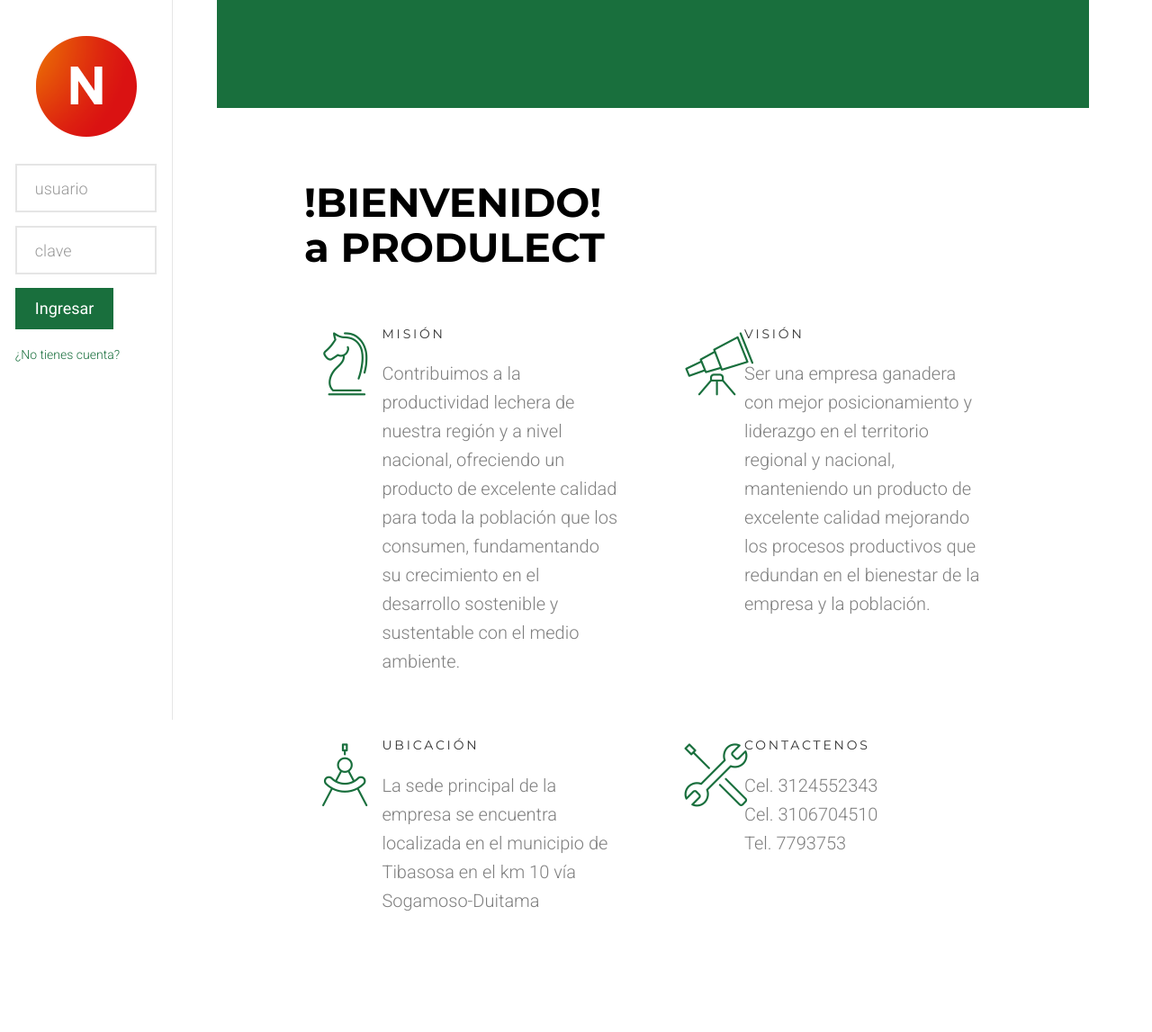
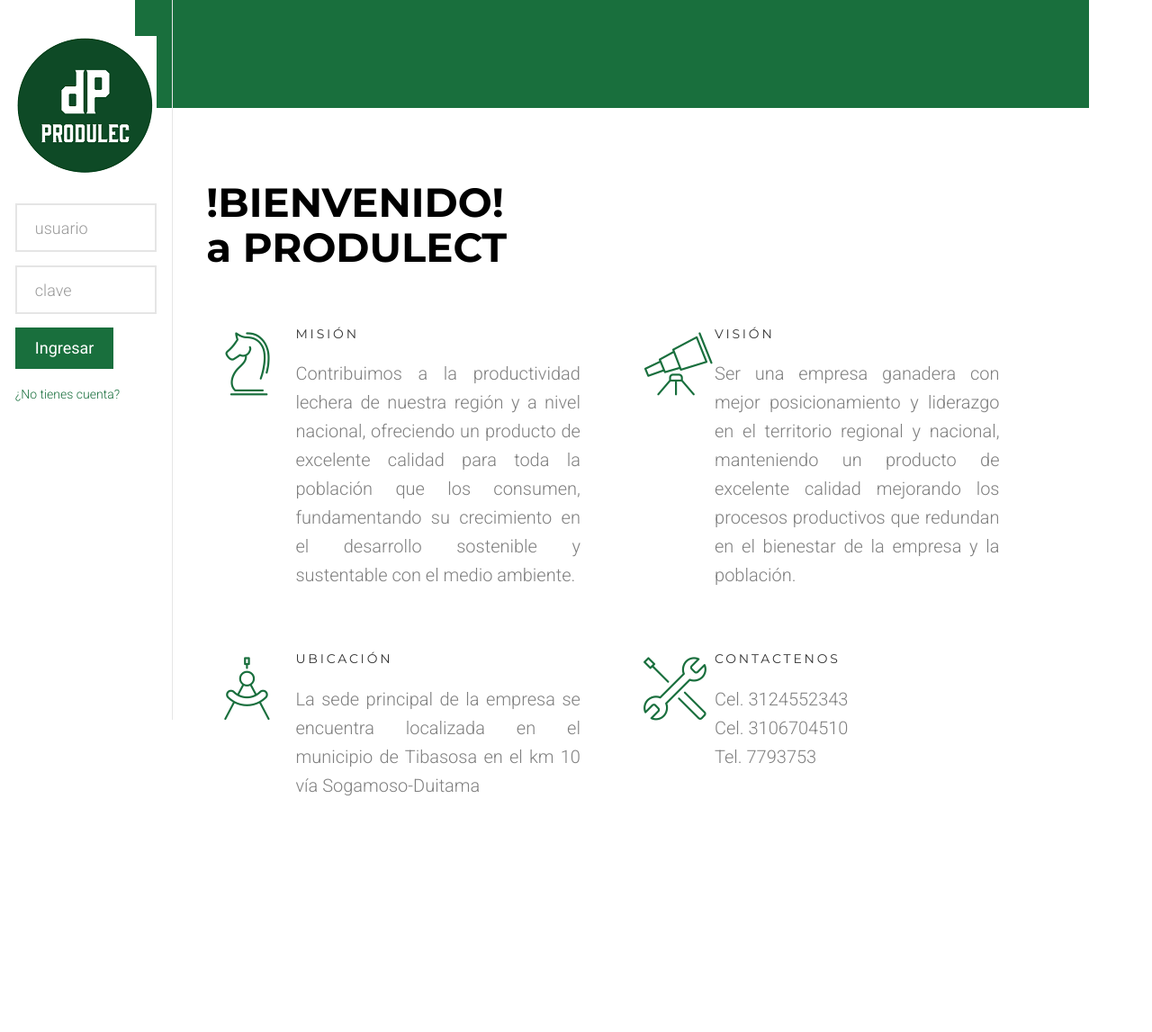
Before and after one commit to AriasPaez/TrabajoCampo, a Django app: page /produlect/ in a window 1280 px wide. Shown: the whole page at 90% size. After the commit the page ends 885 px from the top, so only its background shows below. Run offline with Django 3.2, Linux system fonts and the light colour scheme; some libraries are stand-ins or nearby versions; some web fonts are replaced.

Commit message:
Changes in front-end

```diff
--- a/PRODULEC/produlect/static/css/style.css
+++ b/PRODULEC/produlect/static/css/style.css
@@ -221,7 +221,7 @@ figure {
 }
 
 #fh5co-main {
-  width: 85%;
+  width: 93%;
   float: right;
   -webkit-transition: 0.5s;
   -o-transition: 0.5s;
@@ -229,17 +229,17 @@ figure {
 }
 @media screen and (max-width: 1200px) {
   #fh5co-main {
-    width: 70%;
+    width: 98%;
   }
 }
-@media screen and (max-width: 768px) {
+@media screen and (max-width: 1200px) {
   #fh5co-main {
     width: 100%;
   }
 }
 #fh5co-main .fh5co-narrow-content {
   position: relative;
-  width: 80%;
+  width: 85%;
   margin: 0 auto;
   padding: 4em 0;
 }
@@ -359,7 +359,7 @@ body.offcanvas #fh5co-main, body.offcanvas .fh5co-nav-toggle {
 }
 .fh5co-testimonial .item figure img {
   max-width: inherit;
-  width: 90px;
+  width: 100px;
   margin: 0 auto;
   -webkit-border-radius: 50%;
   -moz-border-radius: 50%;
@@ -493,17 +493,20 @@ body.offcanvas #fh5co-main, body.offcanvas .fh5co-nav-toggle {
   float: right;
   text-align: left;
   width: 70%;
+  text-align: justify;
 }
 @media screen and (max-width: 768px) {
   .fh5co-counter .fh5co-text {
     width: 100%;
-    text-align: center;
+
+    text-align: justify;
   }
 }
 .fh5co-counter .fh5co-text h3 {
   margin: 0;
   padding: 0;
   position: relative;
+  text-align: justify;
 }
 .fh5co-counter .fh5co-text h3.border-bottom:after {
   content: "";
@@ -598,20 +601,24 @@ body.offcanvas #fh5co-main, body.offcanvas .fh5co-nav-toggle {
 .fh5co-feature .fh5co-text {
   float: right;
   width: 80%;
+  text-align: justify;
 }
 @media screen and (max-width: 768px) {
   .fh5co-feature .fh5co-text {
     width: 82%;
+    text-align: justify;
   }
 }
 @media screen and (max-width: 480px) {
   .fh5co-feature .fh5co-text {
     width: 72%;
+    text-align: justify;
   }
 }
 .fh5co-feature .fh5co-text h2, .fh5co-feature .fh5co-text h3 {
   margin: 0;
   padding: 0;
+  text-align: justify;
 }
 .fh5co-feature .fh5co-text h3 {
   font-weight: 300;
@@ -620,6 +627,7 @@ body.offcanvas #fh5co-main, body.offcanvas .fh5co-nav-toggle {
   font-size: 14px;
   letter-spacing: .2em;
   text-transform: uppercase;
+  text-align: justify;
 }
 
 .fh5co-heading {
--- a/PRODULEC/produlect/templates/bovine/create.html
+++ b/PRODULEC/produlect/templates/bovine/create.html
@@ -4,7 +4,7 @@
 <div id="fh5co-page">
 	<a href="#" class="js-fh5co-nav-toggle fh5co-nav-toggle"><i></i></a>
 	<aside id="fh5co-aside" role="complementary" class="border js-fullheight">
-		<h1 id="fh5co-logo"><a href="index.html"><img src="{% static 'images/logo.png' %}"
+		<h1 id="fh5co-logo"><a href="index.html"><img src="{% static 'images/logo_1.png' %}"
 					alt="Free HTML5 Bootstrap Website Template"></a></h1>
 		<nav id="fh5co-main-menu" role="navigation">
 			<ul>
--- a/PRODULEC/produlect/templates/bovine/search.html
+++ b/PRODULEC/produlect/templates/bovine/search.html
@@ -5,7 +5,7 @@
 	<a href="#" class="js-fh5co-nav-toggle fh5co-nav-toggle"><i></i></a>
 	<aside id="fh5co-aside" role="complementary" class="border js-fullheight">
 
-		<h1 id="fh5co-logo"><a href="index.html"><img src="{% static 'images/logo.png' %}"
+		<h1 id="fh5co-logo"><a href="index.html"><img src="{% static 'images/logo_2.png' %}"
 					alt="Free HTML5 Bootstrap Website Template"></a></h1>
 		<nav id="fh5co-main-menu" role="navigation">
 			<ul>
--- a/PRODULEC/produlect/templates/bovine/update.html
+++ b/PRODULEC/produlect/templates/bovine/update.html
@@ -4,7 +4,7 @@
 <div id="fh5co-page">
 	<a href="#" class="js-fh5co-nav-toggle fh5co-nav-toggle"><i></i></a>
 	<aside id="fh5co-aside" role="complementary" class="border js-fullheight">
-		<h1 id="fh5co-logo"><a href="index.html"><img src="{% static 'images/logo.png' %}"
+		<h1 id="fh5co-logo"><a href="index.html"><img src="{% static 'images/logo_1.png' %}"
 					alt="Free HTML5 Bootstrap Website Template"></a></h1>
 		<nav id="fh5co-main-menu" role="navigation">
 			<ul>
--- a/PRODULEC/produlect/templates/home.html
+++ b/PRODULEC/produlect/templates/home.html
@@ -1,11 +1,12 @@
 {% extends "base/base.html" %}
 {% load static %}
 {% block content %}
+<body>
 <div id="fh5co-page">
 	<a href="#" class="js-fh5co-nav-toggle fh5co-nav-toggle"><i></i></a>
 	<aside id="fh5co-aside" role="complementary" class="border js-fullheight">
 
-		<h1 id="fh5co-logo"><a href="index.html"><img src="{% static 'images/logo.png'%}"
+		<h1 id="fh5co-logo"><a href="index.html"><img src="{% static 'images/logo_1.png'%}"
 					alt="Free HTML5 Bootstrap Website Template"></a></h1>
 		<div class="row">
 			<div class="row">
@@ -30,20 +31,22 @@
 											<a style="font-size: 14px" href="{% url 'registeruser' %}">¿No tienes cuenta?</a>
 										</div>
 								</div>
-								<div class="col-md-2">
+
 							</div>
 						</div>
 					</div>
 				</form>
 			</div>
+
 	</aside>
+
 
 	<div id="fh5co-main">
 		<div class="fh5co-testimonial">
-
 		</div>
 		<div class="fh5co-narrow-content">
 			<h2 class="fh5co-heading animate-box" data-animate-effect="fadeInLeft">!BIENVENIDO! <span>a PRODULECT</span></h2>
+
 			<div class="row">
 				<div class="col-md-6">
 					<div class="fh5co-feature animate-box" data-animate-effect="fadeInLeft">
@@ -51,8 +54,9 @@
 							<i class="icon-strategy"></i>
 						</div>
 						<div class="fh5co-text">
-							<h3>Misión</h3>
+							<h3>MISIÓN</h3>
 								<p>Contribuimos a la productividad lechera de nuestra región y a nivel nacional, ofreciendo un producto de excelente calidad para toda la población que los consumen, fundamentando su crecimiento en el desarrollo sostenible y sustentable con el medio ambiente.</p>
+
 						</div>
 					</div>
 				</div>
@@ -62,12 +66,14 @@
 							<i class="icon-telescope"></i>
 						</div>
 						<div class="fh5co-text">
-							<h3>Visión</h3>
+							<h3>VISIÓN</h3>
 							<p>Ser una empresa ganadera con mejor posicionamiento y liderazgo en el territorio regional y nacional, manteniendo un producto de excelente calidad mejorando los procesos productivos que redundan en el bienestar de la empresa y la población.</p>
+
 						</div>
 					</div>
 				</div>
 		    </div>
+
 			<div class="row">
 				<div class="col-md-6">
 					<div class="fh5co-feature animate-box" data-animate-effect="fadeInLeft">
@@ -86,7 +92,7 @@
 							<i class="icon-tools-2"></i>
 						</div>
 						<div class="fh5co-text">
-							<h3>Contactenos</h3>
+							<h3>CONTACTENOS</h3>
 								<p>Cel. 3124552343</br>
 									Cel. 3106704510</br>
 									Tel. 7793753</p>
@@ -97,6 +103,5 @@
 		</div>
 		</div>
 </div>
-</div>
-</div>
+</body>
 {% endblock content%}
--- a/PRODULEC/produlect/templates/index.html
+++ b/PRODULEC/produlect/templates/index.html
@@ -6,7 +6,7 @@
 	<a href="#" class="js-fh5co-nav-toggle fh5co-nav-toggle"><i></i></a>
 	<aside id="fh5co-aside" role="complementary" class="border js-fullheight">
 
-		<h1 id="fh5co-logo"><a href="index.html"><img src="{% static 'images/logo.png'%}"
+		<h1 id="fh5co-logo"><a href="index.html"><img src="{% static 'images/logo_1.png'%}"
 					alt="Free HTML5 Bootstrap Website Template"></a></h1>
 		<nav id="fh5co-main-menu" role="navigation">
 			{% if request.session.logged == True %}
--- a/PRODULEC/produlect/templates/production/create.html
+++ b/PRODULEC/produlect/templates/production/create.html
@@ -4,7 +4,7 @@
 <div id="fh5co-page">
 	<a href="#" class="js-fh5co-nav-toggle fh5co-nav-toggle"><i></i></a>
 	<aside id="fh5co-aside" role="complementary" class="border js-fullheight">
-		<h1 id="fh5co-logo"><a href="index.html"><img src="{% static 'images/logo.png' %}"
+		<h1 id="fh5co-logo"><a href="index.html"><img src="{% static 'images/logo_1.png' %}"
 					alt="Free HTML5 Bootstrap Website Template"></a></h1>
 		<nav id="fh5co-main-menu" role="navigation">
 			<ul>
--- a/PRODULEC/produlect/templates/production/search.html
+++ b/PRODULEC/produlect/templates/production/search.html
@@ -5,7 +5,7 @@
 	<a href="#" class="js-fh5co-nav-toggle fh5co-nav-toggle"><i></i></a>
 	<aside id="fh5co-aside" role="complementary" class="border js-fullheight">
 
-		<h1 id="fh5co-logo"><a href="index.html"><img src="{% static 'images/logo.png' %}"
+		<h1 id="fh5co-logo"><a href="index.html"><img src="{% static 'images/logo_1.png' %}"
 					alt="Free HTML5 Bootstrap Website Template"></a></h1>
 		<nav id="fh5co-main-menu" role="navigation">
 			<ul>
--- a/PRODULEC/produlect/templates/production/update.html
+++ b/PRODULEC/produlect/templates/production/update.html
@@ -4,7 +4,7 @@
 <div id="fh5co-page">
 	<a href="#" class="js-fh5co-nav-toggle fh5co-nav-toggle"><i></i></a>
 	<aside id="fh5co-aside" role="complementary" class="border js-fullheight">
-		<h1 id="fh5co-logo"><a href="index.html"><img src="{% static 'images/logo.png' %}"
+		<h1 id="fh5co-logo"><a href="index.html"><img src="{% static 'images/logo_1.png' %}"
 					alt="Free HTML5 Bootstrap Website Template"></a></h1>
 		<nav id="fh5co-main-menu" role="navigation">
 			<ul>
--- a/PRODULEC/produlect/templates/register.html
+++ b/PRODULEC/produlect/templates/register.html
@@ -4,7 +4,7 @@
 <div id="fh5co-page">
 	<a href="#" class="js-fh5co-nav-toggle fh5co-nav-toggle"><i></i></a>
 	<aside id="fh5co-aside" role="complementary" class="border js-fullheight">
-		<h1 id="fh5co-logo"><a href="index.html"><img src="{% static 'images/logo.png' %}"
+		<h1 id="fh5co-logo"><a href="index.html"><img src="{% static 'images/logo_1.png' %}"
 					alt="Free HTML5 Bootstrap Website Template"></a></h1>
 		<nav id="fh5co-main-menu" role="navigation">
 			<ul>
--- a/PRODULEC/produlect/templates/reporte.html
+++ b/PRODULEC/produlect/templates/reporte.html
@@ -5,7 +5,7 @@
     <a href="#" class="js-fh5co-nav-toggle fh5co-nav-toggle dark"><i></i></a>
     <aside id="fh5co-aside" role="complementary" class="js-fullheight">
 
-            <h1 id="fh5co-logo"><a href="index.html"><img src="{% static 'images/logo.png'%}"
+            <h1 id="fh5co-logo"><a href="index.html"><img src="{% static 'images/logo_1.png'%}"
                 alt="Free HTML5 Bootstrap Website Template"></a></h1>
         <nav id="fh5co-main-menu" role="navigation">
             <ul>
--- a/PRODULEC/produlect/templates/user/create.html
+++ b/PRODULEC/produlect/templates/user/create.html
@@ -4,7 +4,7 @@
 <div id="fh5co-page">
 	<a href="#" class="js-fh5co-nav-toggle fh5co-nav-toggle"><i></i></a>
 	<aside id="fh5co-aside" role="complementary" class="border js-fullheight">
-		<h1 id="fh5co-logo"><a href="index.html"><img src="{% static 'images/logo.png' %}"
+		<h1 id="fh5co-logo"><a href="index.html"><img src="{% static 'images/logo_1.png' %}"
 					alt="Free HTML5 Bootstrap Website Template"></a></h1>
 		<nav id="fh5co-main-menu" role="navigation">
 			<ul>
--- a/PRODULEC/produlect/templates/user/delete.html
+++ b/PRODULEC/produlect/templates/user/delete.html
@@ -5,7 +5,7 @@
 	<a href="#" class="js-fh5co-nav-toggle fh5co-nav-toggle"><i></i></a>
 	<aside id="fh5co-aside" role="complementary" class="border js-fullheight">
 
-		<h1 id="fh5co-logo"><a href="index.html"><img src="{% static 'images/logo.png' %}"
+		<h1 id="fh5co-logo"><a href="index.html"><img src="{% static 'images/logo_1.png' %}"
 					alt="Free HTML5 Bootstrap Website Template"></a></h1>
 		<nav id="fh5co-main-menu" role="navigation">
 			<ul>
--- a/PRODULEC/produlect/templates/user/search.html
+++ b/PRODULEC/produlect/templates/user/search.html
@@ -5,7 +5,7 @@
 	<a href="#" class="js-fh5co-nav-toggle fh5co-nav-toggle"><i></i></a>
 	<aside id="fh5co-aside" role="complementary" class="border js-fullheight">
 
-		<h1 id="fh5co-logo"><a href="index.html"><img src="{% static 'images/logo.png' %}"
+		<h1 id="fh5co-logo"><a href="index.html"><img src="{% static 'images/logo_1.png' %}"
 					alt="Free HTML5 Bootstrap Website Template"></a></h1>
 		<nav id="fh5co-main-menu" role="navigation">
 			<ul>
--- a/PRODULEC/produlect/templates/user/update.html
+++ b/PRODULEC/produlect/templates/user/update.html
@@ -4,7 +4,7 @@
 <div id="fh5co-page">
 	<a href="#" class="js-fh5co-nav-toggle fh5co-nav-toggle"><i></i></a>
 	<aside id="fh5co-aside" role="complementary" class="border js-fullheight">
-		<h1 id="fh5co-logo"><a href="index.html"><img src="{% static 'images/logo.png' %}"
+		<h1 id="fh5co-logo"><a href="index.html"><img src="{% static 'images/logo_1.png' %}"
 					alt="Free HTML5 Bootstrap Website Template"></a></h1>
 		<nav id="fh5co-main-menu" role="navigation">
 			<ul>
```
Also changed, not shown: PRODULEC/db.sqlite3, PRODULEC/produlect/static/images/logo_1.png (added). Lines whose indentation alone changed are shown as unchanged.
